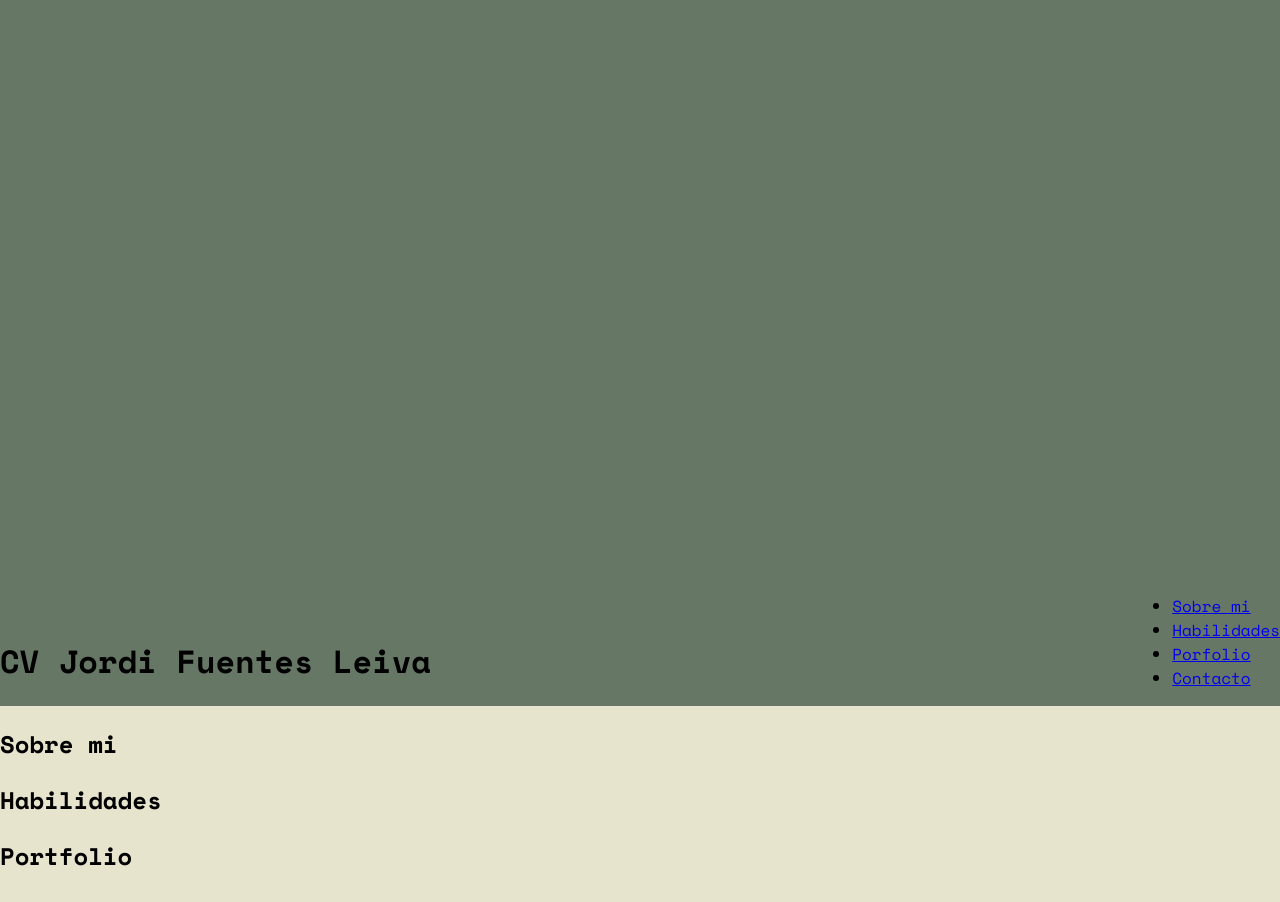
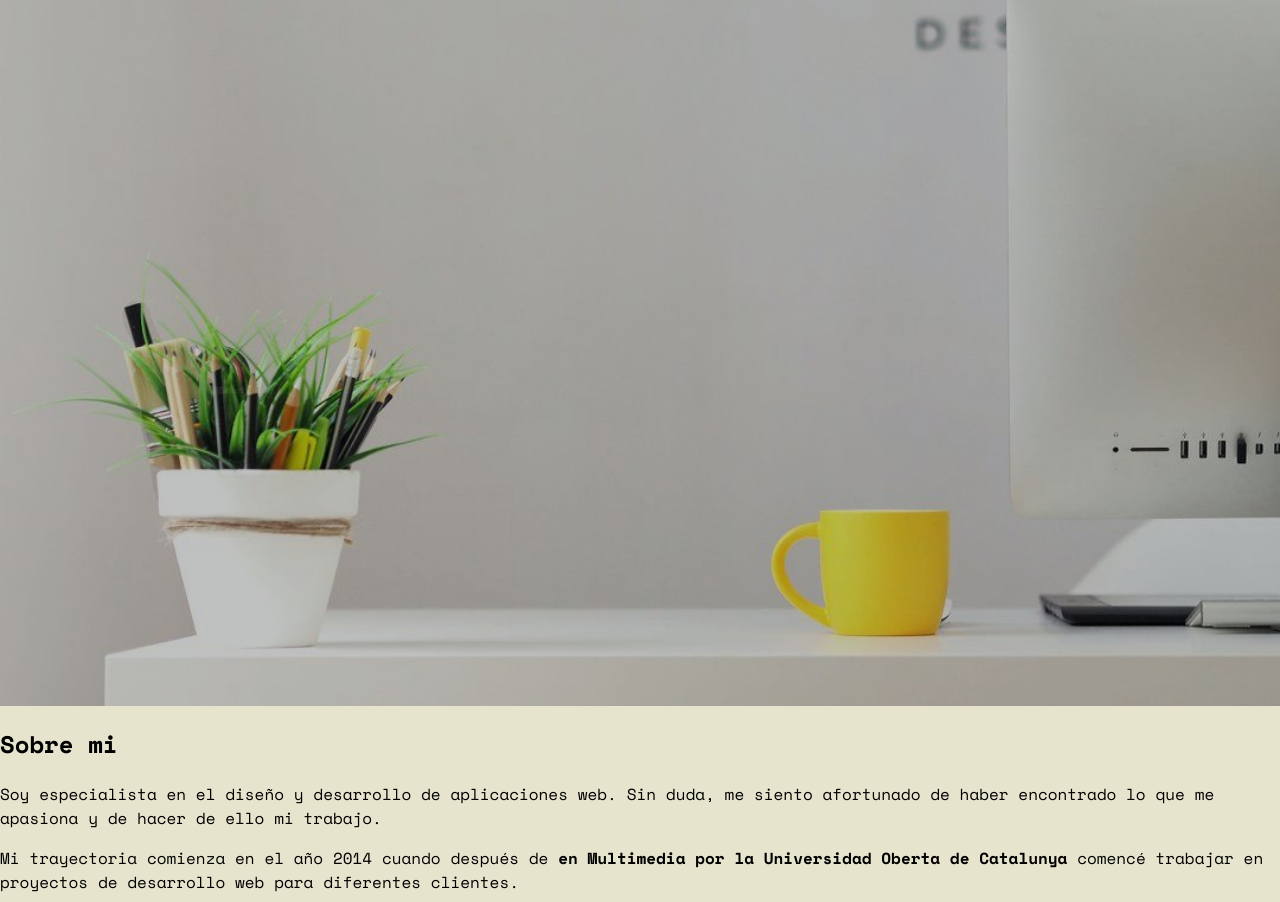
Before and after one commit to jofuentesl/eines_PAC1, a website built with Parcel: page src/index.html in a window 1280 px wide. Shown: the part 94-996 px from the top of the page. Built offline with nearby package versions, Linux system fonts and the light colour scheme; some packages are replaced by stand-ins of ours.

Commit message:
update sobr mi

```diff
--- a/src/assets/styles/layouts/_home.scss
+++ b/src/assets/styles/layouts/_home.scss
@@ -25,9 +25,9 @@ body {
 body,
 footer {
   margin: 0;
-  padding: 0 30px;
   background-color: $bg-color;
   font-family: $font-family-space;
+  font-size: 16px;
 
   @media (min-width: $mediaLarge) {
     padding: 0;
@@ -37,23 +37,37 @@ footer {
 .header {
   display: flex;
   justify-content: space-between;
-  align-items: flex-end;
-  background-color: #676;
+  align-items: flex-start;
   height: 100vh;
 
-
   @media (min-width: $mediaLarge) {
-    // background-image: url("src/assets/images/bg-desktop.jpg");
-    // background-image: url("../../images/bg-desktop.jpg");
+    background-image: url("/assets/images/bg-desktop.jpg");
+    background-size: cover;
   }
 }
 
-.nav--main {
+.header--margins {
+  padding: 0 30px;
+}
+
+.nav__list {
   display: flex;
 }
 
-.nav--main--link {
+.nav__item {
   list-style: none;
+  padding-right: 10px;
+}
+
+.nav__link--style {
+  color: #000;
+  text-decoration: none;
+  text-transform: uppercase;
+  font-size: .85rem;
+}
+
+.nav__link--style:hover {
+  border-bottom: 1px solid #ff0;
 }
 
 /*
--- a/src/index.html
+++ b/src/index.html
@@ -11,24 +11,27 @@
     <title>EINES-2 PAC1 -Jordi Fuentes</title>
   </head>
   <body>
-    <header class="header">
+    <header class="header header--margins">
       <div>
         <h1 class="title">CV Jordi Fuentes Leiva</h1>
       </div>
       <div>
         <nav class="nav">
-          <ul class="nav--list">
-            <li class="nav--item">
-              <a class="nav--link" href="#sobremi">Sobre mi</a>
+          <ul class="nav__list">
+            <li class="nav__item">
+              <a class="nav__link nav__link--style" href="#sobremi">Sobre mi</a>
             </li>
-            <li class="nav--item">
-              <a class="nav--link" href="#habilidades">Habilidades</a>
+            <li class="nav__item">
+              <a class="nav__link nav__link--style" href="#formacion">Formación</a>
             </li>
-            <li class="nav--item">
-              <a class="nav--link" href="#porfolio">Porfolio</a>
+            <li class="nav__item">
+              <a class="nav__link nav__link--style" href="#habilidades">Habilidades</a>
             </li>
-            <li class="nav--item">
-              <a class="nav--link" href="#contacto">Contacto</a>
+            <li class="nav__item">
+              <a class="nav__link nav__link--style" href="#porfolio">Porfolio</a>
+            </li>
+            <li class="nav__item">
+              <a class="nav__link nav__link--style" href="#contacto">Contacto</a>
             </li>
           </ul>
         </nav>
@@ -38,6 +41,15 @@
   <section id="sobremi" class="sobre">
     <header>
       <h2>Sobre mi</h2>
+    </header>
+      <p>Soy especialista en el diseño y desarrollo de aplicaciones web. Sin duda, me siento afortunado de haber encontrado lo que me apasiona y de hacer de ello mi trabajo.</p>
+      <p>Mi trayectoria comienza en el año 2014 cuando después de <strong>en Multimedia por la Universidad Oberta de Catalunya</strong> comencé trabajar en proyectos de desarrollo web para diferentes clientes.</p>
+      <p>Esta experiencia profesional junto a una por la formación continua, me permite tener una amplia visión de las últimas tecnologías para el diseño y desarrollo de aplicaciones y proyectos web.</p>
+      <p>Si hay algo que me caracteriza es que me involucro al 100% en todo lo que hago. Soy trabajador y perfeccionista e inconformista. Y pongo toda la energía que me aporta trabajar de aquello que tanto me entusiasma.</p>
+  </section>
+  <section id="formacion" class="formacion">
+    <header>
+      <h2>Formación</h2>
     </header>
   </section>
   <section id="habilidades" class="habilidades">
```
Also changed, not shown: package.json (+6 -4 lines), 1 other file.
